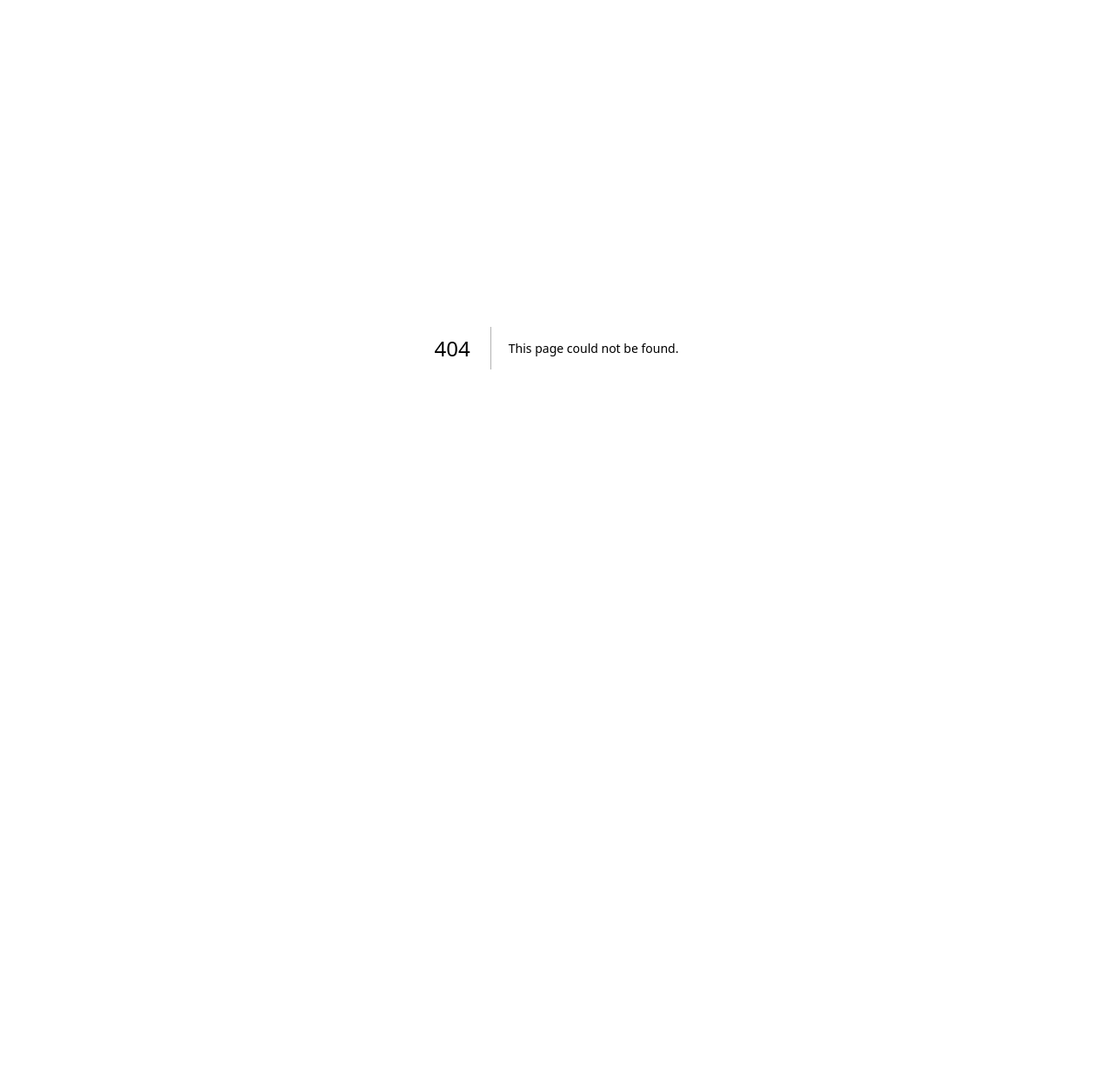
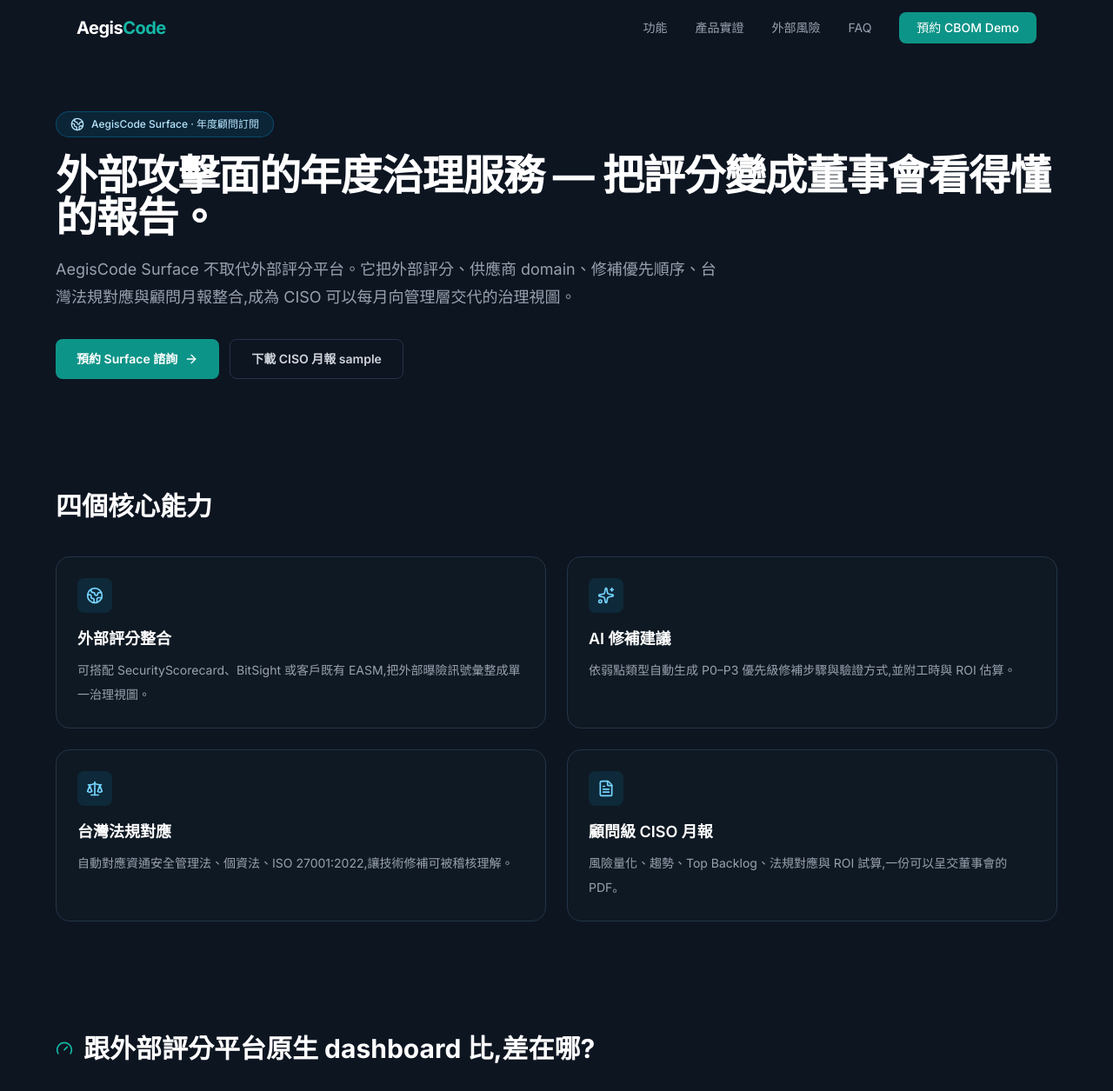
Before and after one commit to Kevin-Power/aegiscode-website, a Next.js app: page /surface in a window 1280 px wide. Before the commit this address had no page. Shown: the top 1255 px of the page at 87% size. Before the commit the page ends 800 px from the top, so only its background shows below. Built offline with nearby package versions, Linux system fonts and the light colour scheme.

Commit message:
feat: add /surface AegisCode Surface product page

```diff
--- /dev/null
+++ b/src/app/surface/page.tsx
@@ -0,0 +1,202 @@
+import Link from "next/link"
+import {
+  ArrowRight,
+  CheckCircle2,
+  FileText,
+  Gauge,
+  Globe2,
+  Scale,
+  Sparkles,
+} from "lucide-react"
+import Navbar from "@/components/navbar"
+import Footer from "@/components/footer"
+
+const capabilities = [
+  {
+    icon: Globe2,
+    title: "外部評分整合",
+    desc: "可搭配 SecurityScorecard、BitSight 或客戶既有 EASM,把外部曝險訊號彙整成單一治理視圖。",
+  },
+  {
+    icon: Sparkles,
+    title: "AI 修補建議",
+    desc: "依弱點類型自動生成 P0–P3 優先級修補步驟與驗證方式,並附工時與 ROI 估算。",
+  },
+  {
+    icon: Scale,
+    title: "台灣法規對應",
+    desc: "自動對應資通安全管理法、個資法、ISO 27001:2022,讓技術修補可被稽核理解。",
+  },
+  {
+    icon: FileText,
+    title: "顧問級 CISO 月報",
+    desc: "風險量化、趨勢、Top Backlog、法規對應與 ROI 試算,一份可以呈交董事會的 PDF。",
+  },
+]
+
+const versusRows: Array<[string, string, string]> = [
+  ["原始評分視圖", "中文化治理工作流", "Surface 補上"],
+  ["弱點清單", "修補優先順序 + 工時 + ROI", "Surface 補上"],
+  ["國際標準對照", "台灣法規條目對應", "Surface 補上"],
+  ["技術 dashboard", "管理層可讀月報 + 顧問解讀", "Surface 補上"],
+  ["外部視角", "外部 + 內部 + 供應商整合視圖", "Surface 補上"],
+]
+
+const serviceScope = [
+  "平台存取 — 治理工作台、Domain 深入分析、修補任務追蹤",
+  "每週差異追蹤 — 偵測新風險、追蹤已修風險",
+  "每月正式治理報告 — CISO 月報 PDF,可呈交董事會",
+  "季度治理檢討 — 平均分數趨勢、P0/P1 任務、修補 ROI",
+  "顧問解讀會議 — 每月 60–90 分鐘,協助管理層理解",
+]
+
+export const metadata = {
+  title: "AegisCode Surface — 外部攻擊面治理 | AegisCode",
+  description:
+    "AegisCode Surface 是外部攻擊面年度治理服務,結合 SecurityScorecard / BitSight 評分、AI 修補建議、台灣法規對應與顧問級 CISO 月報。",
+}
+
+export default function SurfacePage() {
+  return (
+    <main className="min-h-screen bg-[#0D1521] text-white">
+      <Navbar />
+
+      {/* Hero */}
+      <section className="px-6 pb-16 pt-32">
+        <div className="mx-auto max-w-6xl">
+          <div className="mb-5 inline-flex items-center gap-2 rounded-full border border-sky-400/25 bg-sky-400/10 px-4 py-1.5 text-xs font-medium text-sky-200">
+            <Globe2 className="h-4 w-4" />
+            AegisCode Surface · 年度顧問訂閱
+          </div>
+          <h1 className="text-4xl font-bold tracking-tight sm:text-5xl">
+            外部攻擊面的年度治理服務 — 把評分變成董事會看得懂的報告。
+          </h1>
+          <p className="mt-5 max-w-3xl text-lg leading-8 text-gray-400">
+            AegisCode Surface 不取代外部評分平台。它把外部評分、供應商 domain、修補優先順序、台灣法規對應與顧問月報整合,成為 CISO 可以每月向管理層交代的治理視圖。
+          </p>
+          <div className="mt-8 flex flex-col gap-3 sm:flex-row">
+            <Link
+              href="/trial?track=SURFACE"
+              className="inline-flex items-center justify-center gap-2 rounded-lg bg-[#0D9488] px-6 py-3 text-sm font-semibold text-white transition hover:bg-[#0F766E]"
+            >
+              預約 Surface 諮詢
+              <ArrowRight className="h-4 w-4" />
+            </Link>
+            <Link
+              href="/resources"
+              className="inline-flex items-center justify-center rounded-lg border border-[#243447] px-6 py-3 text-sm font-semibold text-gray-300 transition hover:border-[#14B8A6] hover:text-white"
+            >
+              下載 CISO 月報 sample
+            </Link>
+          </div>
+        </div>
+      </section>
+
+      {/* Capabilities */}
+      <section className="px-6 py-16">
+        <div className="mx-auto max-w-6xl">
+          <h2 className="mb-10 text-3xl font-bold">四個核心能力</h2>
+          <div className="grid gap-6 md:grid-cols-2">
+            {capabilities.map((cap) => {
+              const Icon = cap.icon
+              return (
+                <div
+                  key={cap.title}
+                  className="rounded-2xl border border-[#243447] bg-[#0F1923] p-6"
+                >
+                  <div className="mb-4 flex h-10 w-10 items-center justify-center rounded-lg bg-sky-400/10 text-sky-300">
+                    <Icon className="h-5 w-5" />
+                  </div>
+                  <h3 className="text-lg font-semibold">{cap.title}</h3>
+                  <p className="mt-2 text-sm leading-7 text-gray-400">
+                    {cap.desc}
+                  </p>
+                </div>
+              )
+            })}
+          </div>
+        </div>
+      </section>
+
+      {/* Versus table */}
+      <section className="px-6 py-16">
+        <div className="mx-auto max-w-6xl">
+          <div className="mb-8 flex items-center gap-3">
+            <Gauge className="h-5 w-5 text-[#14B8A6]" />
+            <h2 className="text-3xl font-bold">
+              跟外部評分平台原生 dashboard 比,差在哪?
+            </h2>
+          </div>
+          <div className="overflow-hidden rounded-2xl border border-[#243447]">
+            <div className="grid grid-cols-[1fr_1.4fr_auto] bg-[#0F1923] px-5 py-3 text-xs font-semibold uppercase tracking-[0.18em] text-gray-500">
+              <div>原生 dashboard</div>
+              <div>AegisCode Surface</div>
+              <div className="text-right">差異</div>
+            </div>
+            {versusRows.map(([native, surface, note]) => (
+              <div
+                key={native}
+                className="grid grid-cols-[1fr_1.4fr_auto] border-t border-[#243447] bg-[#101B28] px-5 py-4 text-sm"
+              >
+                <div className="text-gray-400">{native}</div>
+                <div className="text-gray-100">{surface}</div>
+                <div className="text-xs font-semibold text-[#5EEAD4]">
+                  {note}
+                </div>
+              </div>
+            ))}
+          </div>
+        </div>
+      </section>
+
+      {/* Service scope */}
+      <section className="px-6 py-16">
+        <div className="mx-auto max-w-4xl">
+          <h2 className="mb-8 text-3xl font-bold">年度服務範圍</h2>
+          <div className="space-y-3">
+            {serviceScope.map((item) => (
+              <div
+                key={item}
+                className="flex gap-3 rounded-xl border border-[#243447] bg-[#101B28] p-4"
+              >
+                <CheckCircle2 className="mt-0.5 h-5 w-5 shrink-0 text-[#14B8A6]" />
+                <p className="text-sm leading-7 text-gray-300">{item}</p>
+              </div>
+            ))}
+          </div>
+          <p className="mt-6 text-sm leading-7 text-gray-500">
+            報價依 Domain / Portfolio 數量、會議頻率與顧問參與深度而定。Surface 為年度訂閱模式,合約簽訂後啟動。
+          </p>
+        </div>
+      </section>
+
+      {/* CTA */}
+      <section className="px-6 py-20">
+        <div className="mx-auto max-w-4xl rounded-2xl border border-[#14B8A6]/30 bg-[#14B8A6]/10 p-8 text-center">
+          <h2 className="text-2xl font-bold sm:text-3xl">
+            想看真實 CISO 月報長什麼樣?
+          </h2>
+          <p className="mt-3 text-gray-300">
+            匿名化的 sample PDF 可以在資源中心下載。
+          </p>
+          <div className="mt-6 flex flex-col gap-3 sm:flex-row sm:justify-center">
+            <Link
+              href="/resources"
+              className="inline-flex items-center justify-center rounded-lg bg-[#0D9488] px-6 py-3 text-sm font-semibold text-white transition hover:bg-[#0F766E]"
+            >
+              下載月報 sample
+            </Link>
+            <Link
+              href="/trial?track=SURFACE"
+              className="inline-flex items-center justify-center rounded-lg border border-[#243447] px-6 py-3 text-sm font-semibold text-gray-300 transition hover:border-[#14B8A6] hover:text-white"
+            >
+              預約 Surface 諮詢
+            </Link>
+          </div>
+        </div>
+      </section>
+
+      <Footer />
+    </main>
+  )
+}
```
